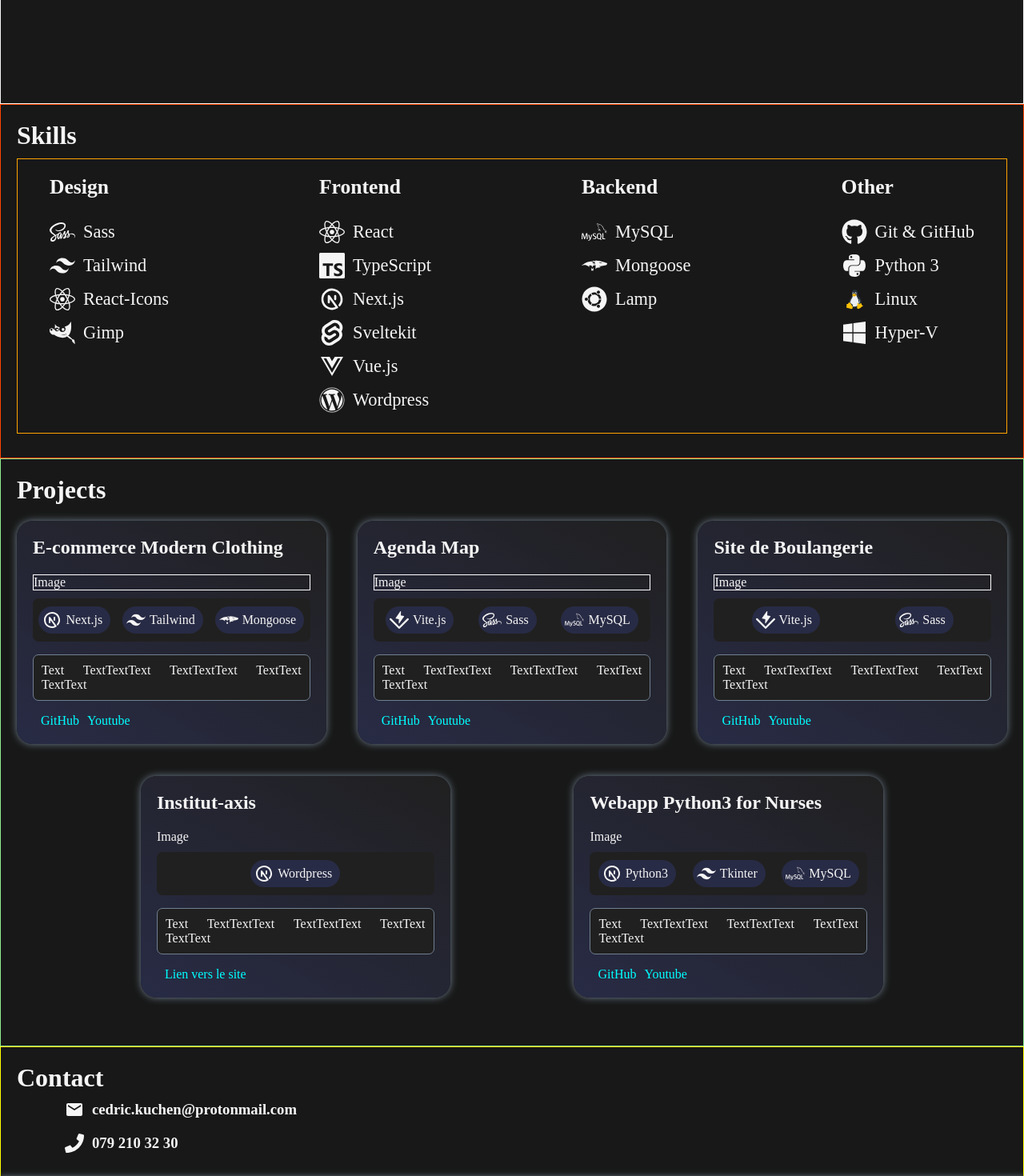
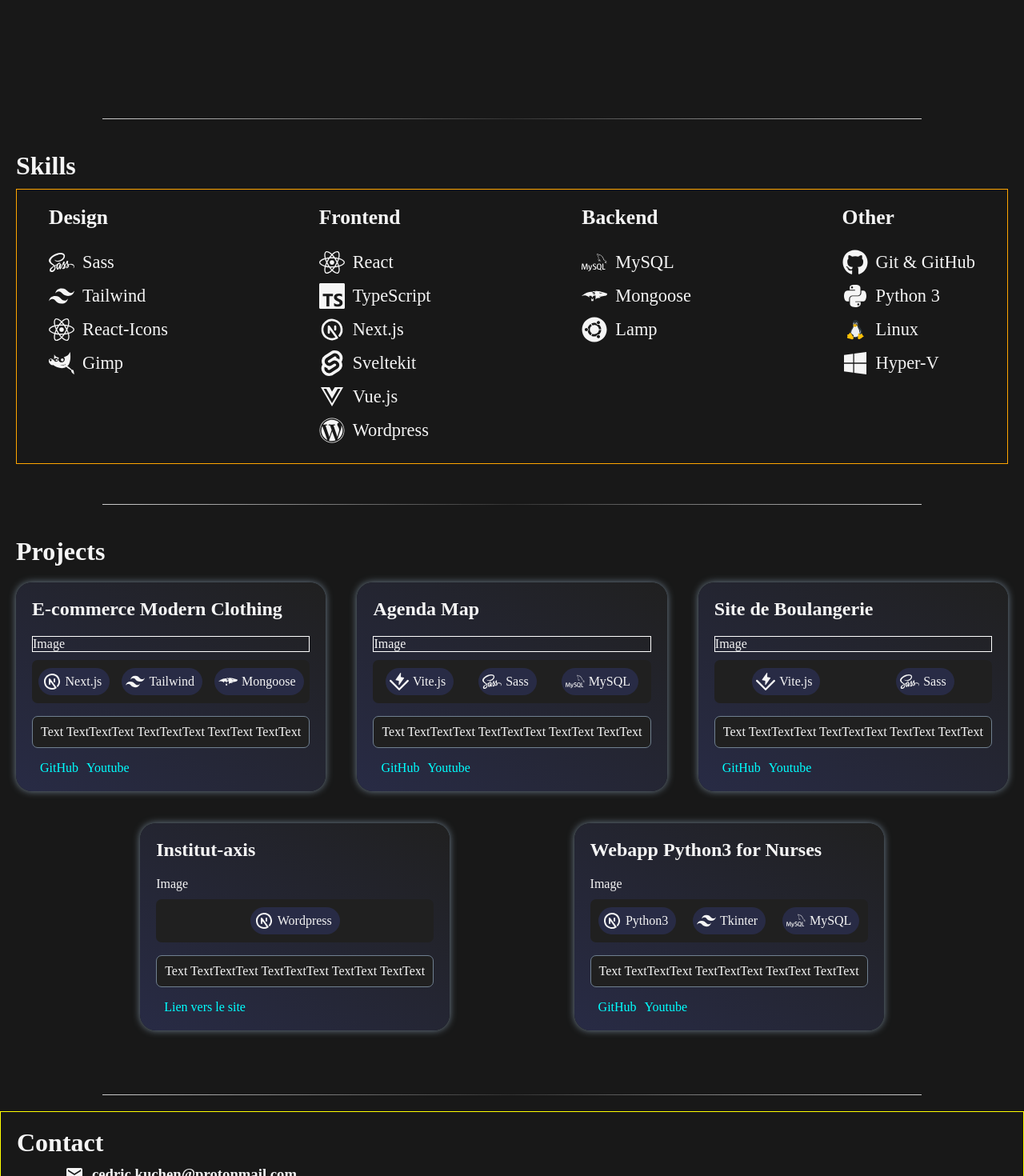
Before and after one commit to TLRKiliann/hiring-portfolio, a Next.js app in the folder my-app/: page / in a window 1280 px wide. Shown: the part 540-2010 px from the top of the page at 80% size. Built offline with nearby package versions, Linux system fonts and the light colour scheme.

Commit message:
some changes with styles

```diff
--- a/my-app/app/page.tsx
+++ b/my-app/app/page.tsx
@@ -15,12 +15,15 @@
       <section className={style.sectionMainTitle}>
         <MainTitle />
       </section>
+      <hr className={style.hr}/>
       <section className={style.sectionSkillsSection}>
         <SkillsSection />
       </section>
+      <hr className={style.hr}/>
       <section className={style.sectionProjectsSection}>
         <ProjectsSection />
       </section>
+      <hr className={style.hr}/>
       <section className={style.sectionContactSection}>
         <ContactSection />
       </section>
--- a/my-app/styles/page.module.scss
+++ b/my-app/styles/page.module.scss
@@ -1,19 +1,25 @@
 .sectionMainTitle {
-	padding: 40px 20px;
-	border: 1px solid whitesmoke;
+  padding: 40px 20px;
+}
+
+.hr {
+  width: 80%;
+  margin: 20px auto;
+  border: 0;
+  height: 1px;
+  background: #333;
+  background-image: linear-gradient(to right, #ccc, #333, #ccc);
 }
 
 .sectionSkillsSection {
-	padding: 20px 20px;
-	border: 1px solid orangered;
+  padding: 20px 20px;
 }
 
 .sectionProjectsSection {
-	padding: 20px 20px;
-	border: 1px solid lightgreen;
+  padding: 20px 20px;
 }
 
 .sectionContactSection {
-	padding: 20px 20px;
-	border: 1px solid yellow;
+  padding: 20px 20px;
+  border: 1px solid yellow;
 }
```
